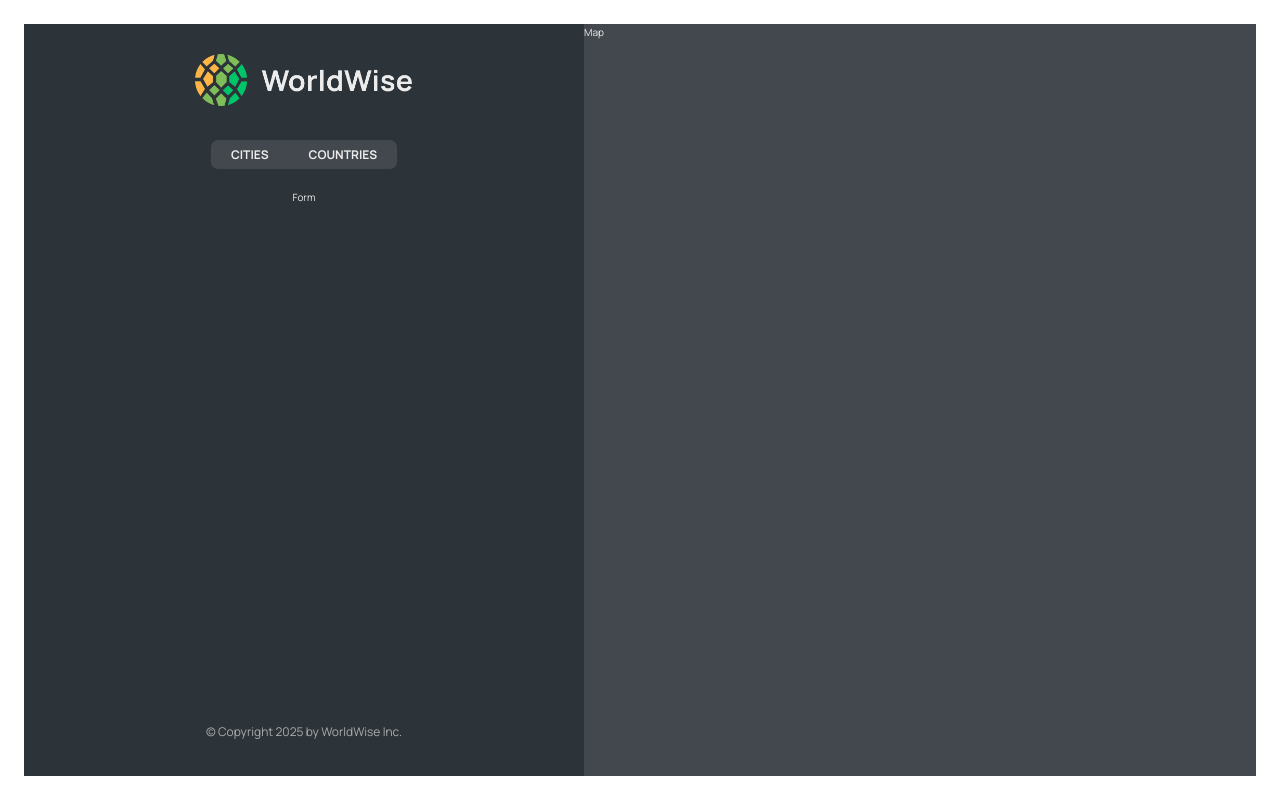
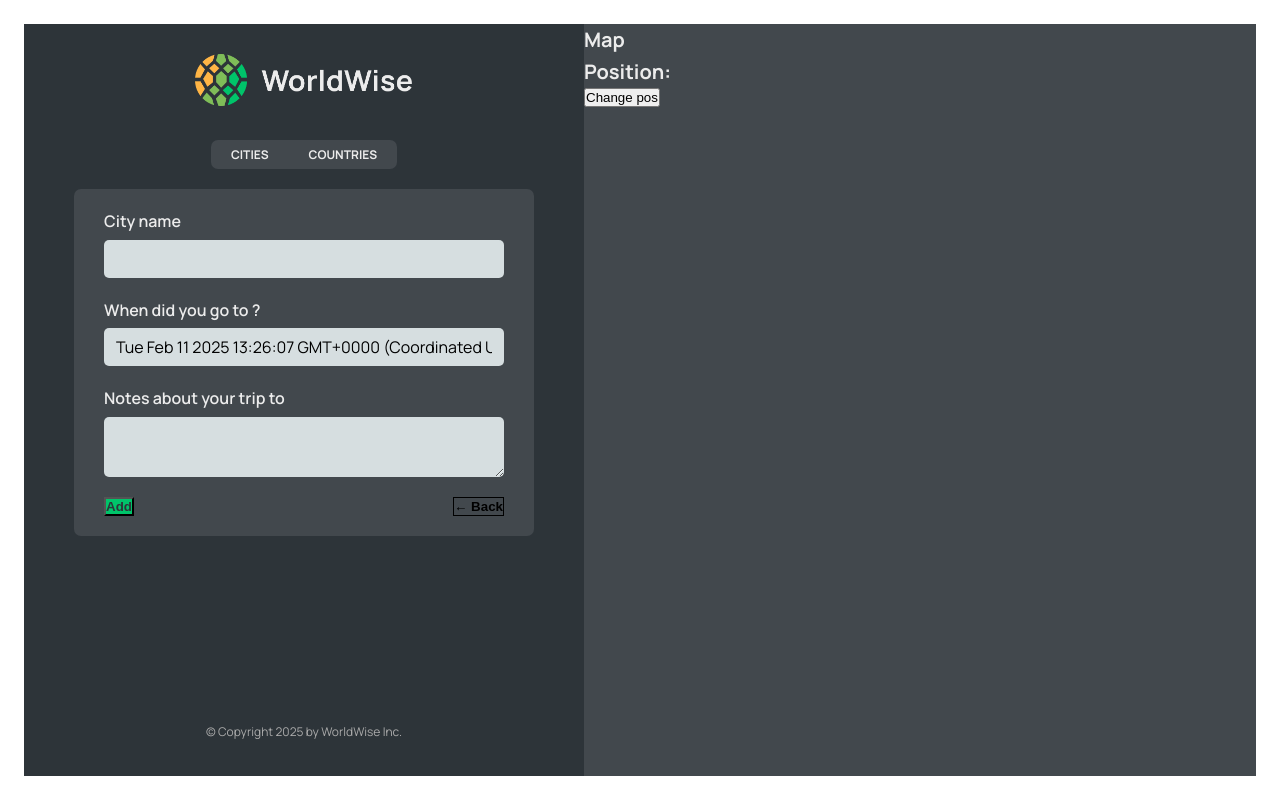
Before and after one commit to Bdmnss/worldwise, a React (Vite) app: page /app/form in a window 1280 px wide. Built offline with nearby package versions, Linux system fonts and the light colour scheme; data requests are answered from the project's data file.

Commit message:
Add dynamic routes with URL parameters

```diff
--- a/src/App.jsx
+++ b/src/App.jsx
@@ -1,4 +1,4 @@
-import { BrowserRouter, Route, Routes } from "react-router-dom";
+import { BrowserRouter, Navigate, Route, Routes } from "react-router-dom";
 import Product from "./pages/Product";
 import Pricing from "./pages/Pricing";
 import Homepage from "./pages/Homepage";
@@ -8,6 +8,8 @@ import AppLayout from "./pages/AppLayout";
 import CityList from "./components/CityList";
 import { useEffect, useState } from "react";
 import CountryList from "./components/CountryList";
+import City from "./components/City";
+import Form from "./components/Form";
 
 const BASE_URL = "http://localhost:9000";
 
@@ -39,19 +41,17 @@ function App() {
         <Route path="pricing" element={<Pricing />} />
         <Route path="login" element={<Login />} />
         <Route path="app" element={<AppLayout />}>
-          <Route
-            index
-            element={<CityList cities={cities} isLoading={isLoading} />}
-          />
+          <Route index element={<Navigate replace to="cities" />} />
           <Route
             path="cities"
             element={<CityList cities={cities} isLoading={isLoading} />}
           />
+          <Route path="cities/:id" element={<City />} />
           <Route
             path="countries"
             element={<CountryList cities={cities} isLoading={isLoading} />}
           />
-          <Route path="form" element={<p>Form</p>} />
+          <Route path="form" element={<Form />} />
         </Route>
 
         <Route path="*" element={<PageNotFound />} />
--- /dev/null
+++ b/src/components/Button.jsx
@@ -0,0 +1,19 @@
+import styles from "./Button.module.css";
+
+import PropTypes from "prop-types";
+
+function Button({ children, onClick, type }) {
+  return (
+    <button onClick={onClick} className={`${styles.button} ${styles[type]}`}>
+      {children}
+    </button>
+  );
+}
+
+Button.propTypes = {
+  children: PropTypes.node.isRequired,
+  onClick: PropTypes.func.isRequired,
+  type: PropTypes.string,
+};
+
+export default Button;
--- a/src/components/City.jsx
+++ b/src/components/City.jsx
@@ -1,61 +1,73 @@
-import styles from "./City.module.css";
+import { useParams, useSearchParams } from "react-router-dom";
+// import styles from "./City.module.css";
 
-const formatDate = (date) =>
-  new Intl.DateTimeFormat("en", {
-    day: "numeric",
-    month: "long",
-    year: "numeric",
-    weekday: "long",
-  }).format(new Date(date));
+// const formatDate = (date) =>
+//   new Intl.DateTimeFormat("en", {
+//     day: "numeric",
+//     month: "long",
+//     year: "numeric",
+//     weekday: "long",
+//   }).format(new Date(date));
 
 function City() {
-  // TEMP DATA
-  const currentCity = {
-    cityName: "Lisbon",
-    emoji: "🇵🇹",
-    date: "2027-10-31T15:59:59.138Z",
-    notes: "My favorite city so far!",
-  };
-
-  const { cityName, emoji, date, notes } = currentCity;
+  const { id } = useParams();
+  // eslint-disable-next-line no-unused-vars
+  const [searchParams, setSearchParams] = useSearchParams();
+  const lat = searchParams.get("lat");
+  const lng = searchParams.get("lng");
 
   return (
-    <div className={styles.city}>
-      <div className={styles.row}>
-        <h6>City name</h6>
-        <h3>
-          <span>{emoji}</span> {cityName}
-        </h3>
-      </div>
-
-      <div className={styles.row}>
-        <h6>You went to {cityName} on</h6>
-        <p>{formatDate(date || null)}</p>
-      </div>
-
-      {notes && (
-        <div className={styles.row}>
-          <h6>Your notes</h6>
-          <p>{notes}</p>
-        </div>
-      )}
-
-      <div className={styles.row}>
-        <h6>Learn more</h6>
-        <a
-          href={`https://en.wikipedia.org/wiki/${cityName}`}
-          target="_blank"
-          rel="noreferrer"
-        >
-          Check out {cityName} on Wikipedia &rarr;
-        </a>
-      </div>
-
-      <div>
-        <ButtonBack />
-      </div>
+    <div>
+      <h1>City {id}</h1>
+      <p>
+        Position: {lat} {lng}
+      </p>
     </div>
   );
+
+  // TEMP DATA
+  // const currentCity = {
+  //   cityName: "Lisbon",
+  //   emoji: "🇵🇹",
+  //   date: "2027-10-31T15:59:59.138Z",
+  //   notes: "My favorite city so far!",
+  // };
+
+  // const { cityName, emoji, date, notes } = currentCity;
+
+  // return (
+  //   <div className={styles.city}>
+  //     <div className={styles.row}>
+  //       <h6>City name</h6>
+  //       <h3>
+  //         <span>{emoji}</span> {cityName}
+  //       </h3>
+  //     </div>
+
+  //     <div className={styles.row}>
+  //       <h6>You went to {cityName} on</h6>
+  //       <p>{formatDate(date || null)}</p>
+  //     </div>
+
+  //     {notes && (
+  //       <div className={styles.row}>
+  //         <h6>Your notes</h6>
+  //         <p>{notes}</p>
+  //       </div>
+  //     )}
+
+  //     <div className={styles.row}>
+  //       <h6>Learn more</h6>
+  //       <a
+  //         href={`https://en.wikipedia.org/wiki/${cityName}`}
+  //         target="_blank"
+  //         rel="noreferrer"
+  //       >
+  //         Check out {cityName} on Wikipedia &rarr;
+  //       </a>
+  //     </div>
+  //   </div>
+  // );
 }
 
 export default City;
--- a/src/components/CityItem.jsx
+++ b/src/components/CityItem.jsx
@@ -1,5 +1,6 @@
 import PropTypes from "prop-types";
 import Styles from "./CityItem.module.css";
+import { Link } from "react-router-dom";
 
 const formatDate = (date) =>
   new Intl.DateTimeFormat("en", {
@@ -9,14 +10,19 @@ const formatDate = (date) =>
   }).format(new Date(date));
 
 function CityItem({ city }) {
-  const { cityName, emoji, date } = city;
+  const { cityName, emoji, date, id, position } = city;
 
   return (
-    <li className={Styles.cityItem}>
-      <span className={Styles.emoji}>{emoji}</span>
-      <h3 className={Styles.name}>{cityName}</h3>
-      <time className={Styles.date}>{formatDate(date)}</time>
-      <button className={Styles.deleteBtn}>&times;</button>
+    <li>
+      <Link
+        to={`${id}?lat=${position.lat}&lng=${position.lng}`}
+        className={Styles.cityItem}
+      >
+        <span className={Styles.emoji}>{emoji}</span>
+        <h3 className={Styles.name}>{cityName}</h3>
+        <time className={Styles.date}>{formatDate(date)}</time>
+        <button className={Styles.deleteBtn}>&times;</button>
+      </Link>
     </li>
   );
 }
@@ -27,6 +33,7 @@ CityItem.propTypes = {
     emoji: PropTypes.string.isRequired,
     date: PropTypes.string.isRequired,
     id: PropTypes.number.isRequired,
+    position: PropTypes.string.isRequired,
   }).isRequired,
 };
 
--- a/src/components/Form.jsx
+++ b/src/components/Form.jsx
@@ -3,6 +3,8 @@
 import { useState } from "react";
 
 import styles from "./Form.module.css";
+import Button from "./Button";
+import { useNavigate } from "react-router-dom";
 
 export function convertToEmoji(countryCode) {
   const codePoints = countryCode
@@ -13,8 +15,10 @@ export function convertToEmoji(countryCode) {
 }
 
 function Form() {
+  const navigate = useNavigate();
+
   const [cityName, setCityName] = useState("");
-  const [country, setCountry] = useState("");
+  // const [country, setCountry] = useState("");
   const [date, setDate] = useState(new Date());
   const [notes, setNotes] = useState("");
 
@@ -49,8 +53,16 @@ function Form() {
       </div>
 
       <div className={styles.buttons}>
-        <button>Add</button>
-        <button>&larr; Back</button>
+        <Button type="primary">Add</Button>
+        <Button
+          type="back"
+          onClick={(e) => {
+            e.preventDefault();
+            navigate(-1);
+          }}
+        >
+          &larr; Back
+        </Button>
       </div>
     </form>
   );
--- a/src/components/Map.jsx
+++ b/src/components/Map.jsx
@@ -1,7 +1,33 @@
+import { useNavigate, useSearchParams } from "react-router-dom";
 import styles from "./Map.module.css";
 
 function Map() {
-  return <div className={styles.mapContainer}>Map</div>;
+  const navigate = useNavigate();
+
+  const [searchParams, setSearchParams] = useSearchParams();
+  const lat = searchParams.get("lat");
+  const lng = searchParams.get("lng");
+
+  return (
+    <div
+      className={styles.mapContainer}
+      onClick={() => {
+        navigate("form");
+      }}
+    >
+      <h1>Map</h1>
+      <h1>
+        Position: {lat} {lng}
+      </h1>
+      <button
+        onClick={() => {
+          setSearchParams({ lat: 23, lng: 25 });
+        }}
+      >
+        Change pos
+      </button>
+    </div>
+  );
 }
 
 export default Map;
```
